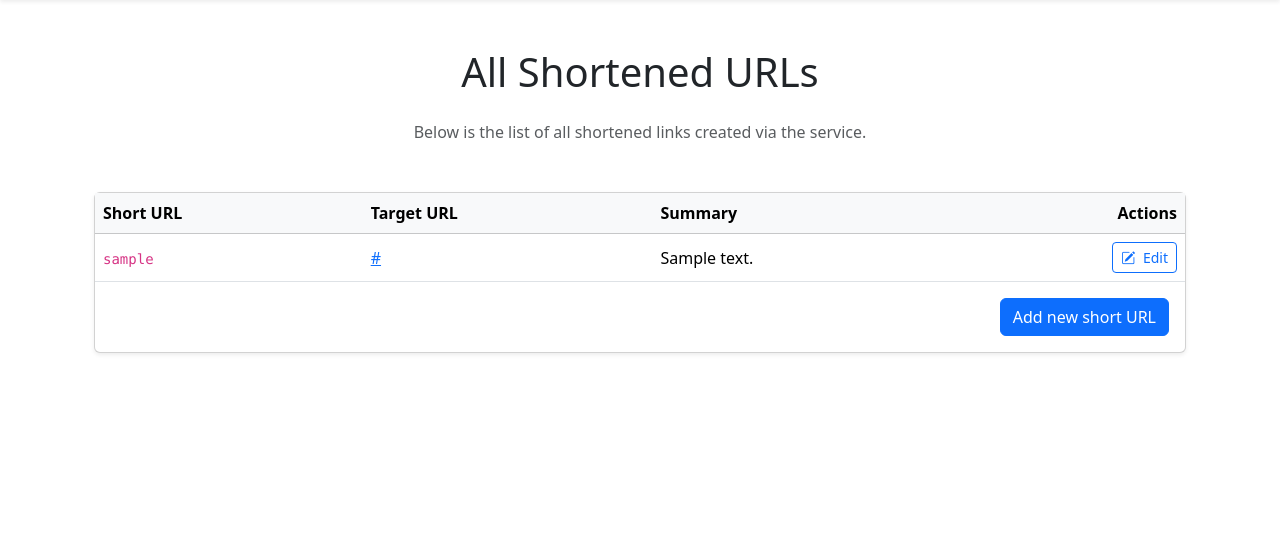
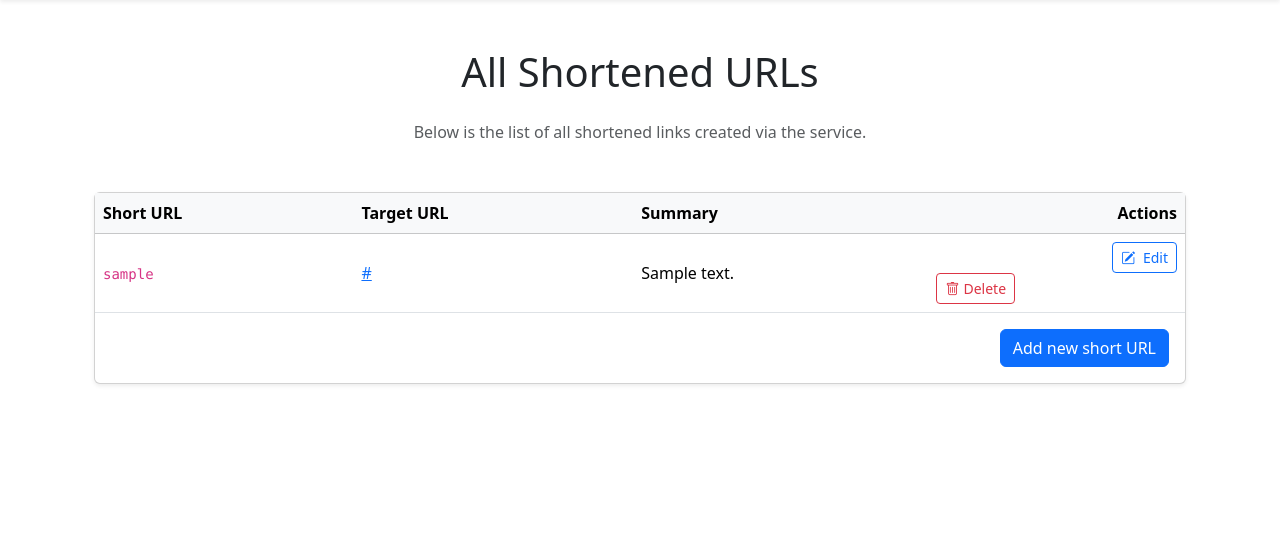
Before and after one commit to Nottezz/fastapi-url-shortener, a FastAPI app: template url_shortener/templates/short-urls/list.html in a window 1280 px wide. Shown: the part 56-600 px from the top of the page. Run offline with FastAPI, Linux system fonts and the light colour scheme; the template is opened without the code that fills it: most values are stand-ins (such as "Sample title", 1, 10 or a date in 2020); parts of the project's set-up code (start-up, migrations or seed data) failed here and were passed over.

Commit message:
add delete action

```diff
--- a/url_shortener/rest/short_urls/__init__.py
+++ b/url_shortener/rest/short_urls/__init__.py
@@ -1,6 +1,7 @@
 from fastapi import APIRouter
 
 from .create_view import router as create_view
+from .delete_view import router as delete_view
 from .list_view import router as list_view
 from .update_view import router as update_view
 
@@ -11,3 +12,4 @@ router = APIRouter(
 router.include_router(list_view)
 router.include_router(create_view)
 router.include_router(update_view)
+router.include_router(delete_view)
--- a/url_shortener/templates/base.html
+++ b/url_shortener/templates/base.html
@@ -21,4 +21,10 @@
     {% endblock %}
 </footer>
 </body>
+<script src="https://cdn.jsdelivr.net/npm/@popperjs/core@2.11.8/dist/umd/popper.min.js"
+        integrity="sha384-I7E8VVD/ismYTF4hNIPjVp/Zjvgyol6VFvRkX/vR+Vc4jQkC+hVqc2pM8ODewa9r"
+        crossorigin="anonymous"></script>
+<script src="https://cdn.jsdelivr.net/npm/bootstrap@5.3.8/dist/js/bootstrap.min.js"
+        integrity="sha384-G/EV+4j2dNv+tEPo3++6LCgdCROaejBqfUeNjuKAiuXbjrxilcCdDz6ZAVfHWe1Y"
+        crossorigin="anonymous"></script>
 </html>
--- /dev/null
+++ b/url_shortener/templates/short-urls/components/delete_modal_window.html
@@ -0,0 +1,30 @@
+<div class="modal fade" id="modal-confirm-delete-{{ item.slug }}" tabindex="-1"
+     aria-labelledby="modal-confirm-delete-{{ item.slug }}-label" aria-hidden="true">
+    <div class="modal-dialog modal-dialog-centered modal-lg">
+        <div class="modal-content border-danger-subtle">
+            <div class="modal-header">
+                <h5 class="modal-title text-danger" id="modal-confirm-delete-{{ item.slug }}-label">
+                    Deleting a URL - {{ item.target_url }}
+                </h5>
+            </div>
+
+            <div class="modal-body text-center">
+                <p class="mb-3">
+                    Are you sure you want to delete <strong>{{ item.target_url }}</strong> URL?
+                    This action <u>cannot be undone</u>.
+                </p>
+            </div>
+
+            <div class="modal-footer justify-content-center">
+                <button type="button" class="btn btn-secondary" data-bs-dismiss="modal">Close</button>
+                <button type="submit"
+                        class="btn btn-danger"
+                        hx-delete="{{ url_for('short-url:delete', slug=item.slug) }}"
+                        hx-target="closest tr"
+                        hx-swap="outerHTML swap:0.5s"
+                        data-bs-dismiss="modal">Permanently delete
+                </button>
+            </div>
+        </div>
+    </div>
+</div>
--- a/url_shortener/templates/short-urls/list.html
+++ b/url_shortener/templates/short-urls/list.html
@@ -27,7 +27,6 @@
                             </tr>
                             </thead>
                             <tbody>
-
                             {% for item in list_urls %}
                                 <tr>
                                     <!-- Short URL (redirect link) -->
@@ -53,6 +52,13 @@
                                            class="btn btn-sm btn-outline-primary px-2 py-1">
                                             <i class="bi bi-pencil-square me-1"></i> Edit
                                         </a>
+                                        <button type="button"
+                                                class="btn btn-sm btn-outline-danger d-flex align-items-center px-2 py-1"
+                                                data-bs-toggle="modal"
+                                                data-bs-target="#modal-confirm-delete-{{ item.slug }}">
+                                            <i class="bi bi-trash me-1"></i> Delete
+                                        </button>
+                                        {% include "short-urls/components/delete_modal_window.html" %}
                                     </td>
 
                                 </tr>
@@ -83,4 +89,14 @@
         {% endif %}
 
     </div>
+    <style>
+        tr.htmx-swapping td {
+            opacity: 0;
+            transition: opacity 0.5s ease-out;
+        }
+    </style>
+    <script
+            src="https://cdn.jsdelivr.net/npm/htmx.org@2.0.7/dist/htmx.min.js"
+            integrity="sha384-ZBXiYtYQ6hJ2Y0ZNoYuI+Nq5MqWBr+chMrS/RkXpNzQCApHEhOt2aY8EJgqwHLkJ"
+            crossorigin="anonymous"></script>
 {% endblock %}
```
Also changed, not shown: url_shortener/rest/short_urls/delete_view.py (added, +17 -0 lines).
